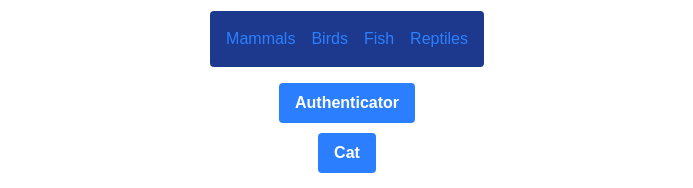
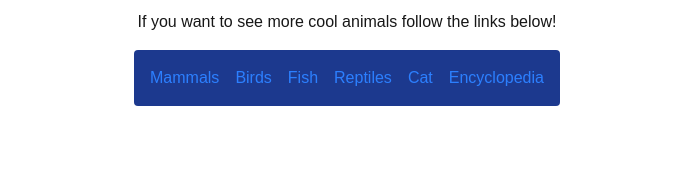
Before and after one commit to santiagopoblete/eq3_NextCRUD, a Next.js app in the folder cool-animals-app/: page / in a window 1280 px wide. Shown: the part 610-798 px from the top of the page, without its empty margins (293-986 px from the left). Built offline with nearby package versions, Linux system fonts and the light colour scheme.

Commit message:
changed some styiling and pulled fernanda's changes

```diff
--- a/cool-animals-app/app/(animals)/cat/page.tsx
+++ b/cool-animals-app/app/(animals)/cat/page.tsx
@@ -1,6 +1,7 @@
 'use client'
 import { useActionState } from "react";
 import Image from "next/image";
+import HomeLink from "@/components/HomeLink";
 
 async function meow(previousState: any) {
   await new Promise(resolve => {
@@ -8,10 +9,10 @@
   });
 
   if(Math.floor(Math.random() * 3) == 2){
-    return "Error"
+    return "Sorry no meows for you! ERROR!";
   }
 
-  if(previousState=="Error"){
+  if(previousState=="Sorry no meows for you! ERROR!"){
     return "Meow"
   } else {
     return previousState+"w";
@@ -22,10 +23,11 @@
   const [state, formAction, pending] = useActionState(meow, 'Meow');
   return (
     <form>
-      <div className="flex flex-col items-center justify-center min-h-screen py-2">
+      <div className="flex flex-col items-center justify-center min-h-screen py-2 gap-4">
       <Image src="https://images.pexels.com/photos/1576193/pexels-photo-1576193.jpeg?auto=compress&cs=tinysrgb&w=1260&h=750&dpr=2" width={600} height={500} alt="Thats a cat!"/>
       {pending? "Loading..." : state}
       <button className="bg-blue-500 hover:bg-blue-700 text-white font-bold py-2 px-4 rounded" formAction={formAction} disabled={pending}>Meow</button>
+      <HomeLink />
       </div>
     </form>
   )
--- a/cool-animals-app/app/(animals)/reptiles/page.tsx
+++ b/cool-animals-app/app/(animals)/reptiles/page.tsx
@@ -9,8 +9,8 @@
         return (
             <div className="flex flex-col items-center justify-center min-h-screen py-2">
             <h1 className="text-xl font-bold">Reptiles</h1>
-            <p className="mb-2">This is a page where you can see a lot of cool reptiles, just like this elephant!!!</p>
-            <Image src="https://images.pexels.com/photos/66898/elephant-cub-tsavo-kenya-66898.jpeg?auto=compress&cs=tinysrgb&w=600" width={600} height={500} alt="Thats an elephant!"/>
+            <p className="mb-2">This is a page where you can see a lot of cool reptiles, just like this komodo dragon!!!</p>
+            <Image src="https://images.pexels.com/photos/7715004/pexels-photo-7715004.jpeg?auto=compress&cs=tinysrgb&w=600" width={600} height={500} alt="Thats an elephant!"/>
             <p className="mt-2">I hope you like it!</p>
             <p className="mt-2">If you want to see more cool reptiles follow the links below!</p>
             <HomeLink />
--- a/cool-animals-app/app/encyclopedia/[[...slug]]/page.tsx
+++ b/cool-animals-app/app/encyclopedia/[[...slug]]/page.tsx
@@ -1,3 +1,5 @@
+import HomeLink from "@/components/HomeLink";
+
 export default async function Encyclopedia({
     params,
 }: {
@@ -7,11 +9,25 @@
 
     if(slug?.length == 2) {
         return (
-            <h1> Viewing information about {slug[0]} {slug[1]}</h1>
+            <div className="flex flex-col items-center justify-center min-h-screen py-2">
+                <h1> Viewing information about {slug[0]} {slug[1]}</h1>
+                <HomeLink />
+            </div>
         );
     } else if(slug?.length == 1) {
-        return(<h1> Viewing general information about {slug[0]}</h1>)
+        return(
+            <div className="flex flex-col items-center justify-center min-h-screen py-2">
+                <h1> Viewing general information about {slug[0]}</h1>
+                <HomeLink />
+            </div>
+        );
     }
 
-    return (<h1>Encyclopedia home page</h1>)
+    return (
+        <div className="flex flex-col items-center justify-center min-h-screen py-2">
+            <h1> This is the home page of the encyclopedia, if you want to see specific info type it your route!</h1>
+
+            <HomeLink />
+        </div>
+    )
 }
--- a/cool-animals-app/app/page.tsx
+++ b/cool-animals-app/app/page.tsx
@@ -3,8 +3,6 @@
 import Image from "next/image";
 import Link from "next/link";
 import { useRouter } from "next/navigation";
-import AuthButton from "@/components/AuthButton";
-import { use } from "react";
 
 export default function Home() {
   const router = useRouter()
@@ -29,12 +27,14 @@
         <Link href="/reptiles" className="text-blue-500 hover:text-blue-700">
           Reptiles
         </Link>
+        <button className="text-blue-500 hover:text-blue-700" onClick={()=> router.push('/cat')}>
+            Cat
+        </button>
+        <button className="text-blue-500 hover:text-blue-700" onClick={()=> router.push('/encyclopedia')}>
+            Encyclopedia
+        </button>
       </div>
-      <AuthButton />
       <div style={{margin:10}}>
-      <button className="bg-blue-500 hover:bg-blue-700 text-white font-bold py-2 px-4 rounded" onClick={()=> router.push('/cat')}>
-            Cat
-      </button>
       </div>
     </div>
 
--- a/cool-animals-app/components/AuthButton.tsx
+++ /dev/null
@@ -1,23 +0,0 @@
-'use client';
-
-import { useState } from 'react';
-
-export default function AuthButton() {
-    const [isAuthenticated, setIsAuthenticated] = useState(false);
-    const handleAuth = () => {
-        if (isAuthenticated) {
-            setIsAuthenticated(false);
-            console.log('User is not authenticated');
-        }
-        else {
-            setIsAuthenticated(true);
-            console.log('User is authenticated');
-        }
-    };
-
-    return (
-        <button className="bg-blue-500 hover:bg-blue-700 text-white font-bold py-2 px-4 rounded" onClick={handleAuth}>
-            Authenticator
-        </button>
-    );
-}
```
